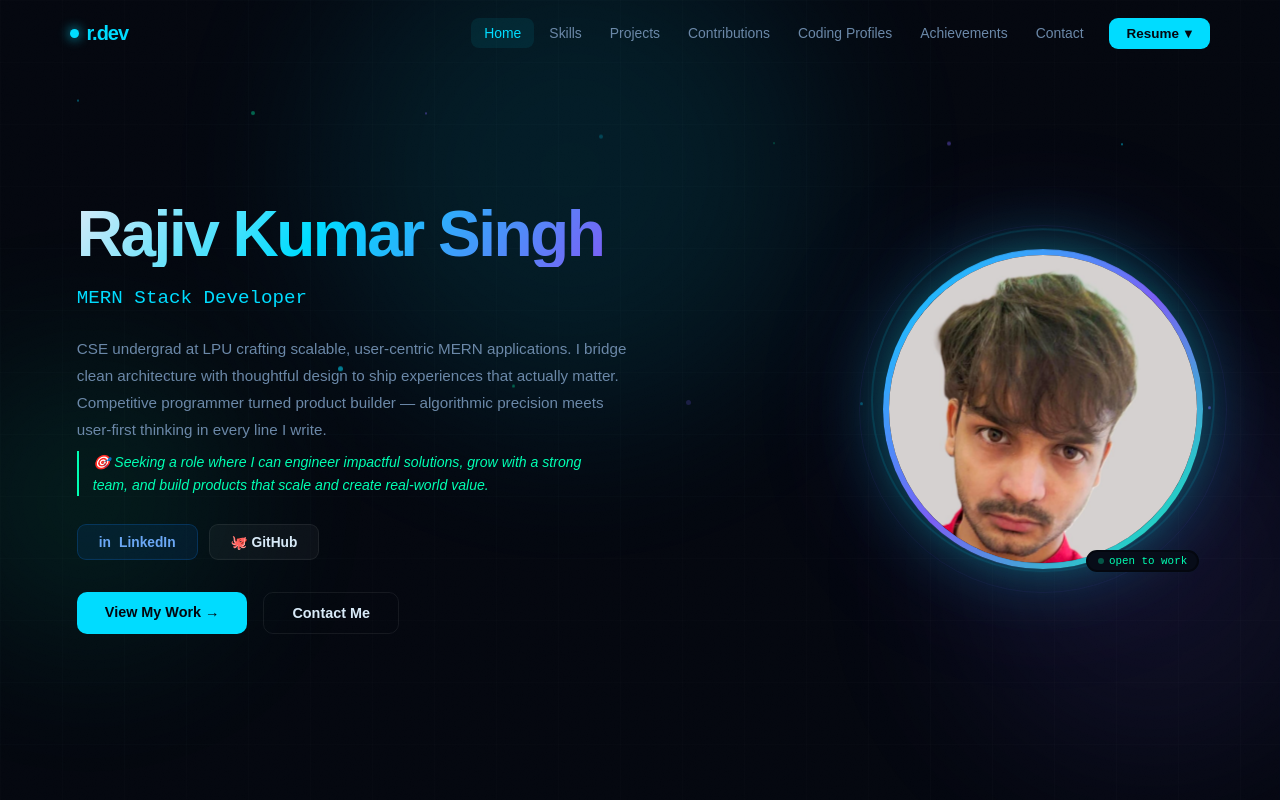
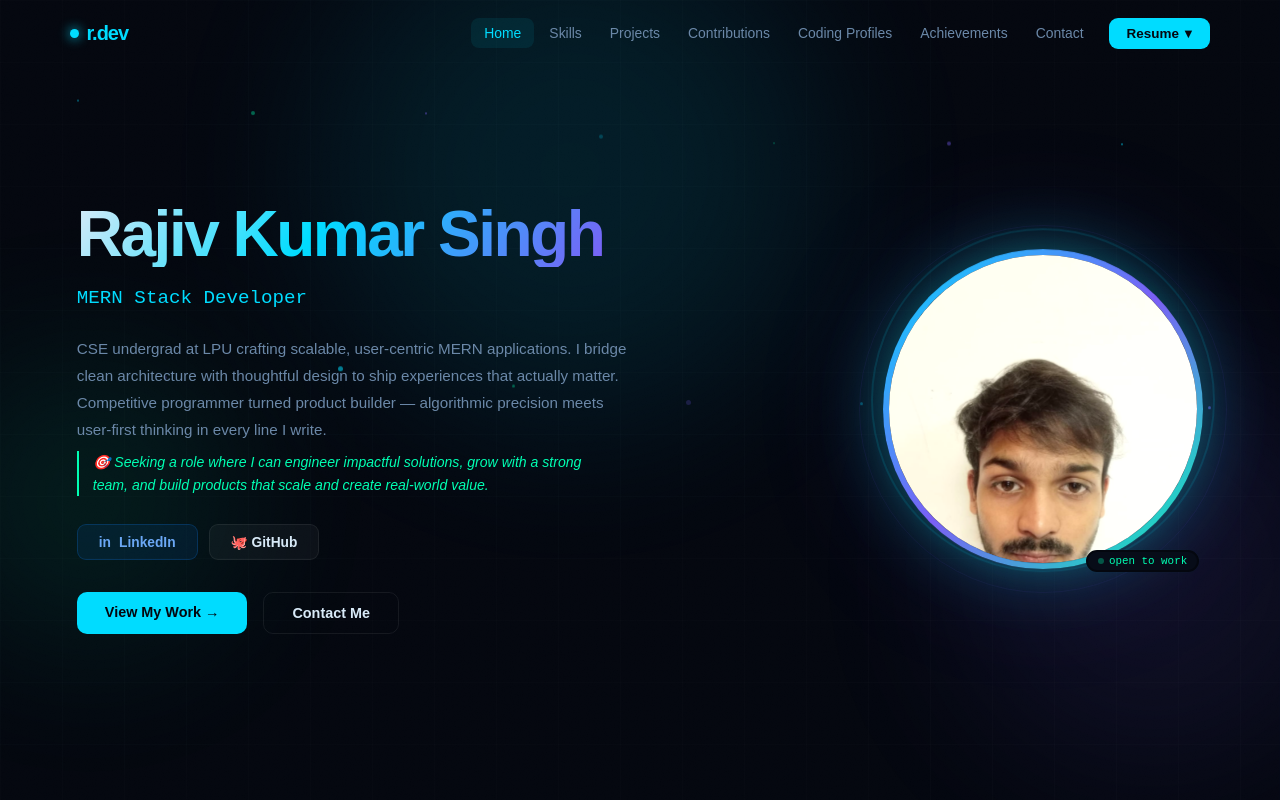
Before and after one commit to Rajiv3012/personal-portfolio, a React (Vite) app: page / in a window 1280 px wide. Shown: the top 800 px of the page. Built offline with nearby package versions, Linux system fonts and the light colour scheme.

Commit message:
fix: use profile picture.jpg

```diff
--- a/src/components/Hero.jsx
+++ b/src/components/Hero.jsx
@@ -104,7 +104,7 @@ const Hero = () => {
           <div className="avatar-wrapper slide-in d1">
             <div className="avatar-ring">
               <div className="avatar-image-container">
-                <img src="/pfp.jpg" alt="Rajiv Kumar Singh" className="avatar-img" />
+                <img src="/profile picture.jpg" alt="Rajiv Kumar Singh" className="avatar-img" />
               </div>
             </div>
             <div className="availability-badge">
```
Also changed, not shown: public/pfp.jpg (deleted), public/pfp_custom - Copy.png (deleted).
